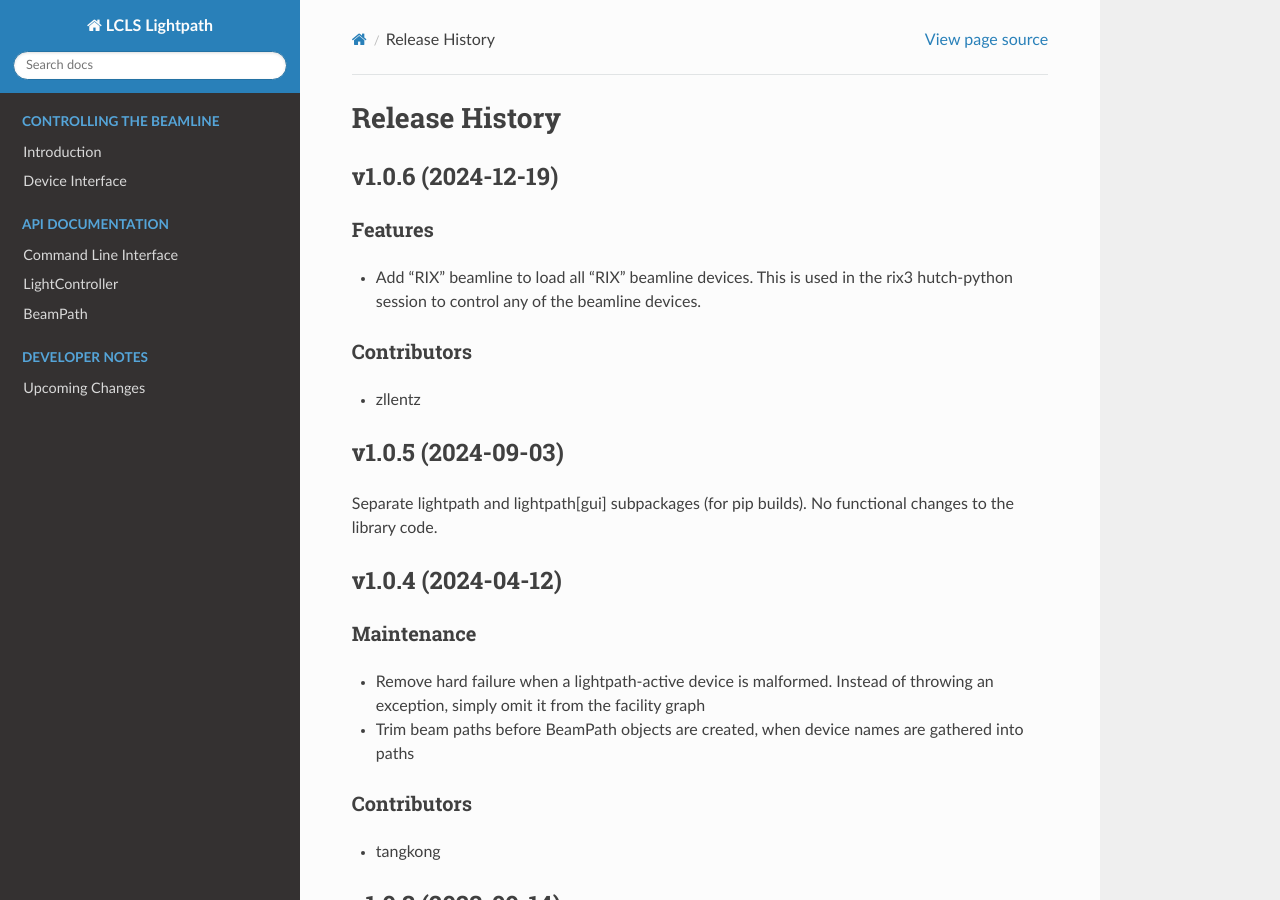
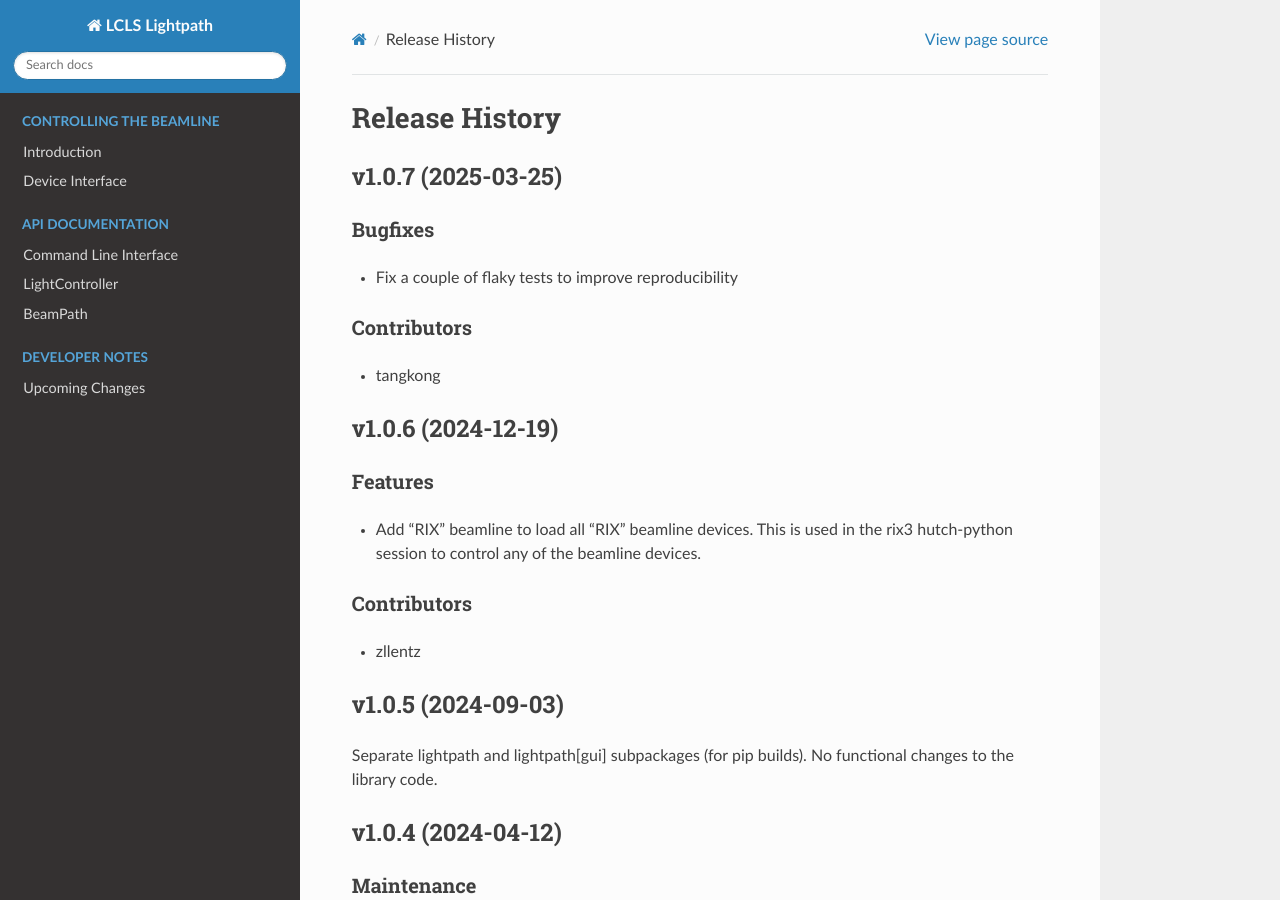
Before and after one commit to pcdshub/lightpath, a Sphinx documentation site: the page built from docs/source/releases.rst, in a window 1280 px wide and 900 px high. Built offline with Sphinx 7.4.7 and the Read the Docs theme 3.1.0, drawn with Linux system fonts in a browser that asks for light colours.

Commit message:
REL: release notes v1.0.7

```diff
--- a/docs/source/releases.rst
+++ b/docs/source/releases.rst
@@ -1,5 +1,18 @@
 Release History
 ###############
+
+
+v1.0.7 (2025-03-25)
+===================
+
+Bugfixes
+--------
+- Fix a couple of flaky tests to improve reproducibility
+
+Contributors
+------------
+- tangkong
+
 
 
 v1.0.6 (2024-12-19)
```
Also changed, not shown: docs/source/upcoming_release_notes/193-tst_no_flaky.rst (deleted, +0 -22 lines).
